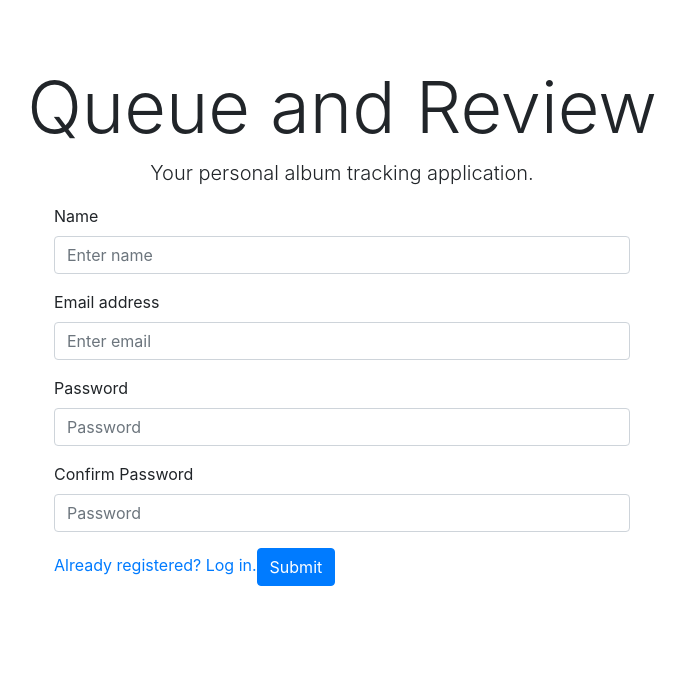
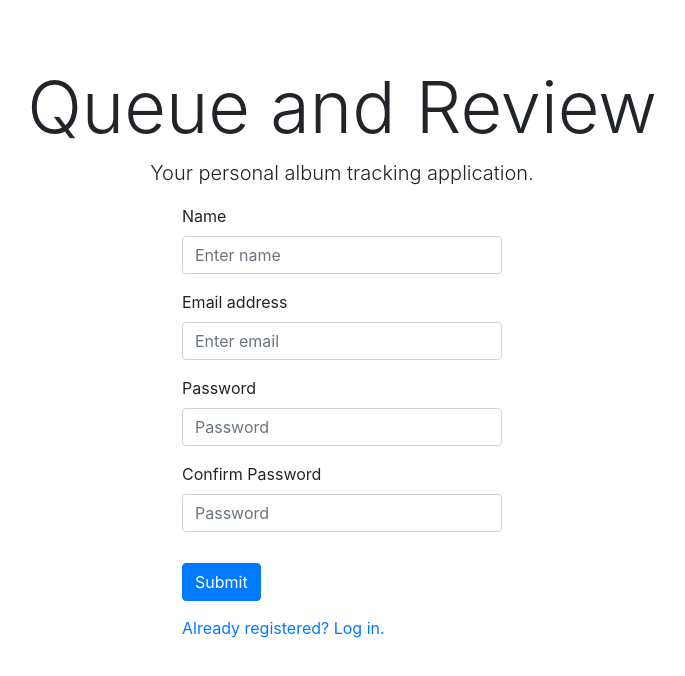
Before and after one commit to rademakerjohn1/QueueAndReview, a React (Create React App) app in the folder client/: page /queue in a window 1280 px wide. Shown: the top 676 px of the page, without its empty margins (298-983 px from the left). Built offline with nearby package versions, Linux system fonts and the light colour scheme; no server answers.

Commit message:
Formatting forms

```diff
--- a/client/src/pages/Login.css
+++ b/client/src/pages/Login.css
@@ -1,4 +1,8 @@
 #login {
-    width: 45%;
+    width: 25%;
     margin: auto;
 }
+
+#login button {
+    margin: 15px auto;
+}
--- a/client/src/pages/Login.js
+++ b/client/src/pages/Login.js
@@ -13,8 +13,8 @@ function Login() {
                 <label htmlFor="password">Password</label>
                 <input type="password" className="form-control" id="password" name="password" placeholder="Password" />
             </div>
+            <button type="submit" className="btn btn-primary">Submit</button><br />
             <Link to="/register">Don't have an account? Register.</Link>
-            <button type="submit" className="btn btn-primary">Submit</button>
         </form>
     )
 }
--- a/client/src/pages/Register.css
+++ b/client/src/pages/Register.css
@@ -1,4 +1,8 @@
 #register {
-    width: 45%;
+    width: 25%;
     margin: auto;
 }
+
+#register button {
+    margin: 15px auto;
+}
--- a/client/src/pages/Register.js
+++ b/client/src/pages/Register.js
@@ -21,8 +21,8 @@ function Register() {
                 <label htmlFor="password2">Confirm Password</label>
                 <input type="password" className="form-control" id="password2" name="password2" placeholder="Password" />
             </div>
+            <button type="submit" className="btn btn-primary">Submit</button><br />
             <Link to="/login">Already registered? Log in.</Link>
-            <button type="submit" className="btn btn-primary">Submit</button>
         </form>
     )
 }
```
